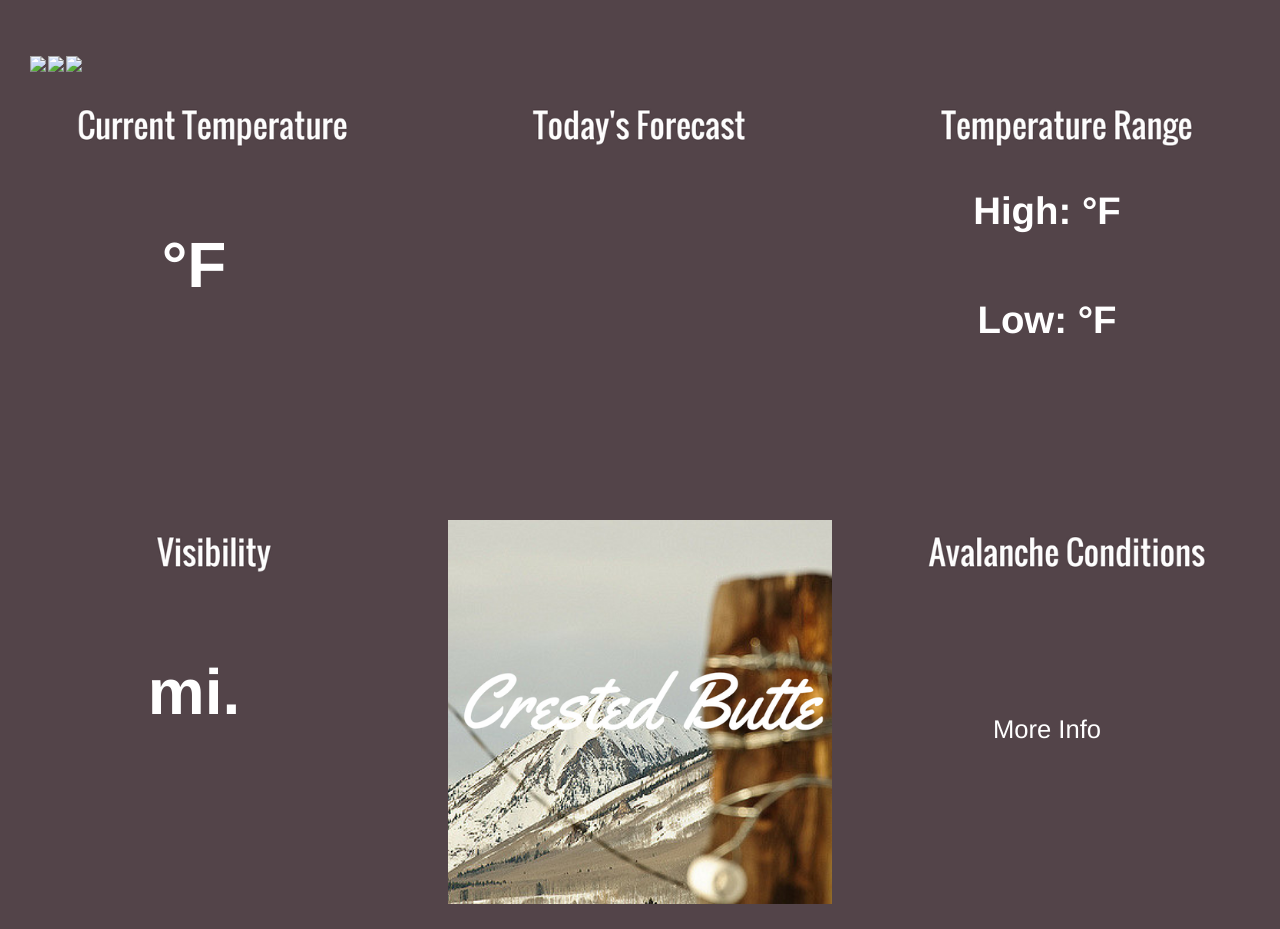
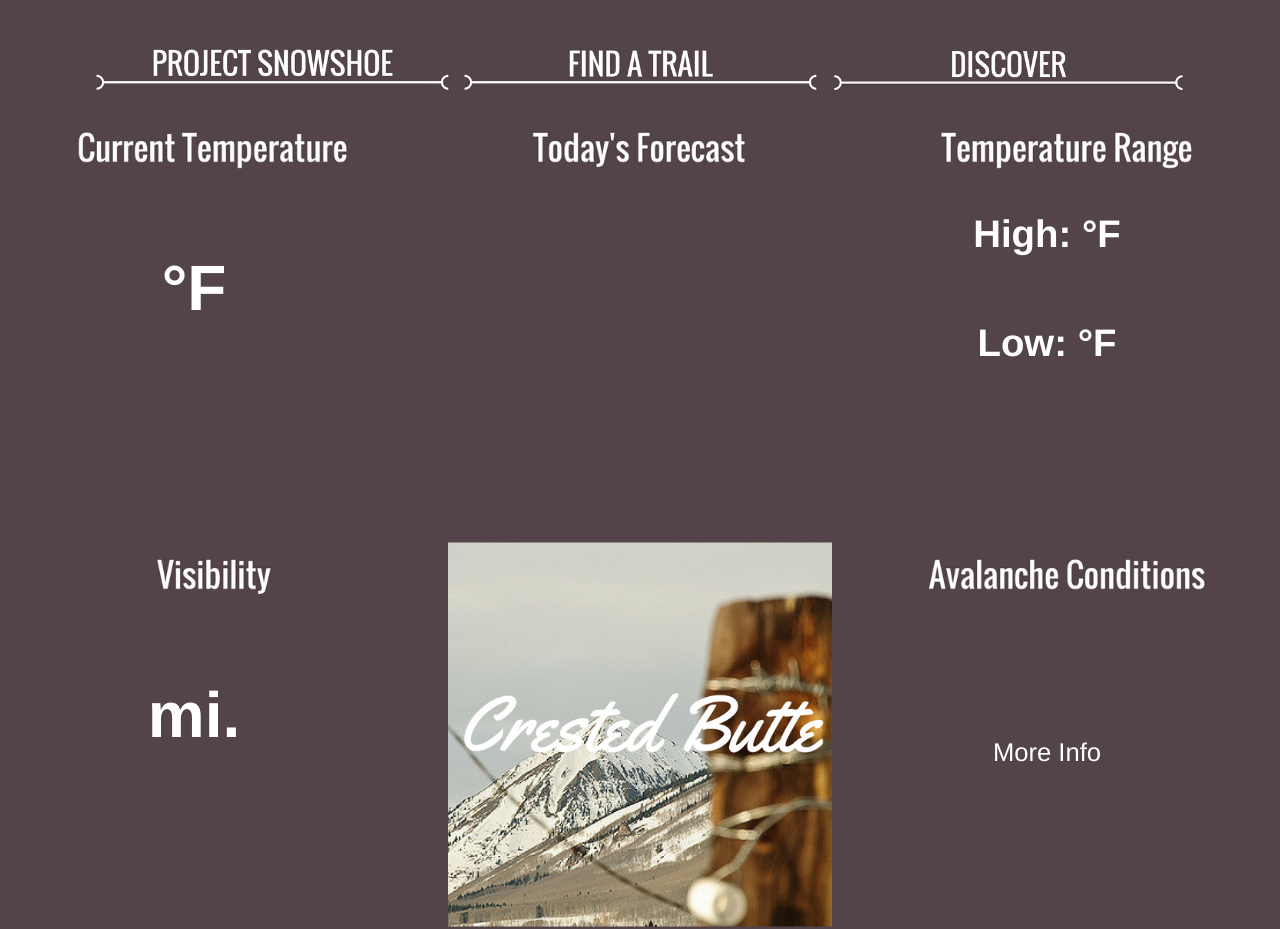
Before and after one commit to chuckb1789/Snowshoe-Project, a website: page Public/html/crestedButte.html in a window 1280 px wide. Shown: the top 929 px of the page. Drawn offline with nearby package versions, Linux system fonts and the light colour scheme; no server answers; files whose address does not match are found by name.

Commit message:
Update CB page

```diff
--- a/Public/html/crestedButte.html
+++ b/Public/html/crestedButte.html
@@ -54,9 +54,9 @@
             <div id="navbarCenter" class="NAVBAR">
             <div class="collapse navbar-collapse" id="bs-example-navbar-collapse-1">
               <ul class="nav navbar-nav" id='brand'>
-                <a id='projectSnowshoe' href="./index.html"><img width=30%; src="./images/PROJECTSNOWSHOE.png" ></img></a>
-                <a id='findIcon' href="./find.html"><img width=30%; src="./images/FINDBUTTON.png"></img></a>
-                <a href="./discover.html"><img width=30%; src="./images/discoverIcon.png"></img></a>
+                <a id='projectSnowshoe' href="./index.html"><img width=30%; src="../images/PROJECTSNOWSHOE.png" ></img></a>
+                <a id='findIcon' href="./find.html"><img width=30%; src="../images/FINDBUTTON.png"></img></a>
+                <a href="./discover.html"><img width=30%; src="../images/discoverIcon.png"></img></a>
               </ul>
             </div><!-- /.navbar-collapse -->
           </div><!-- /.container-fluid -->
```
